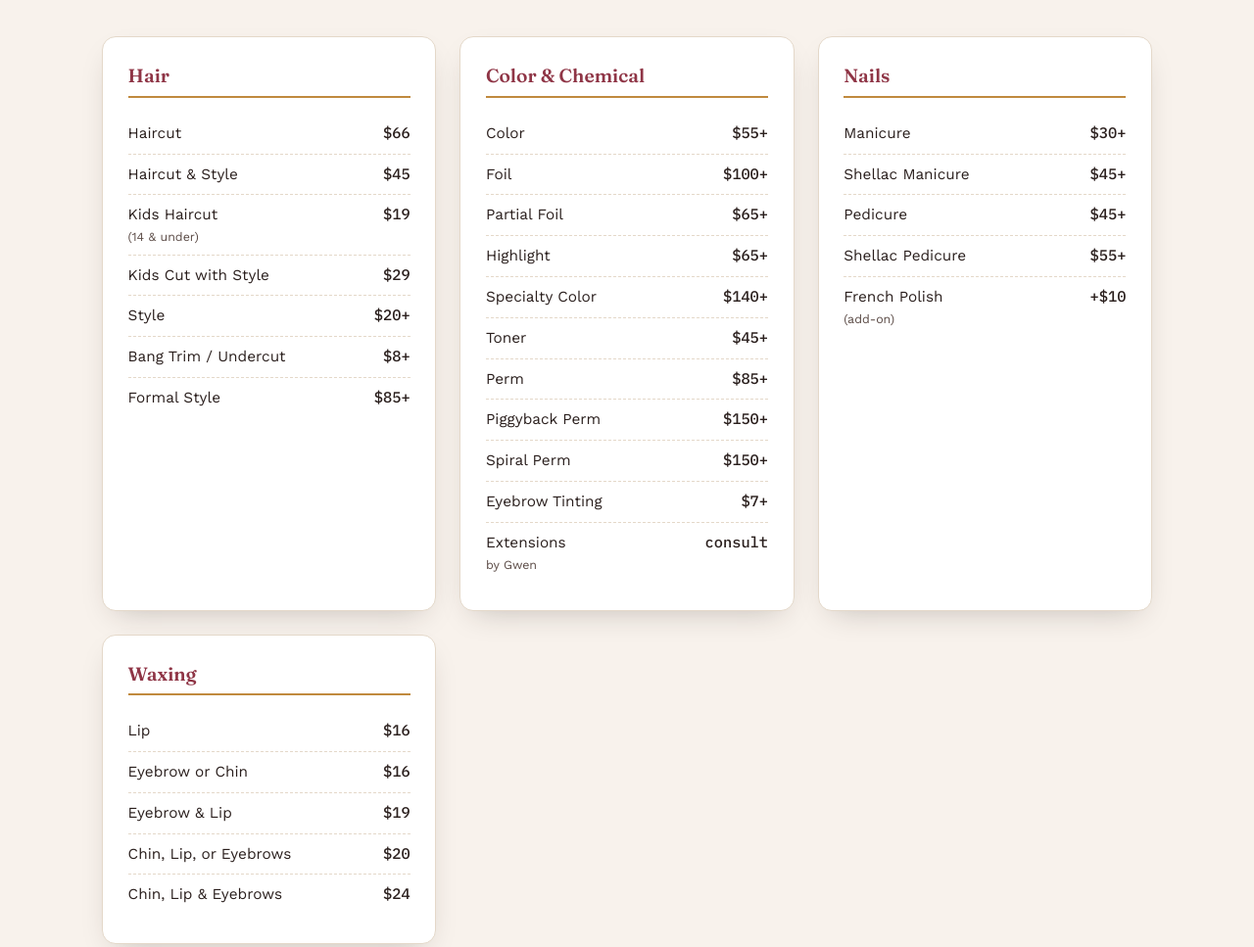
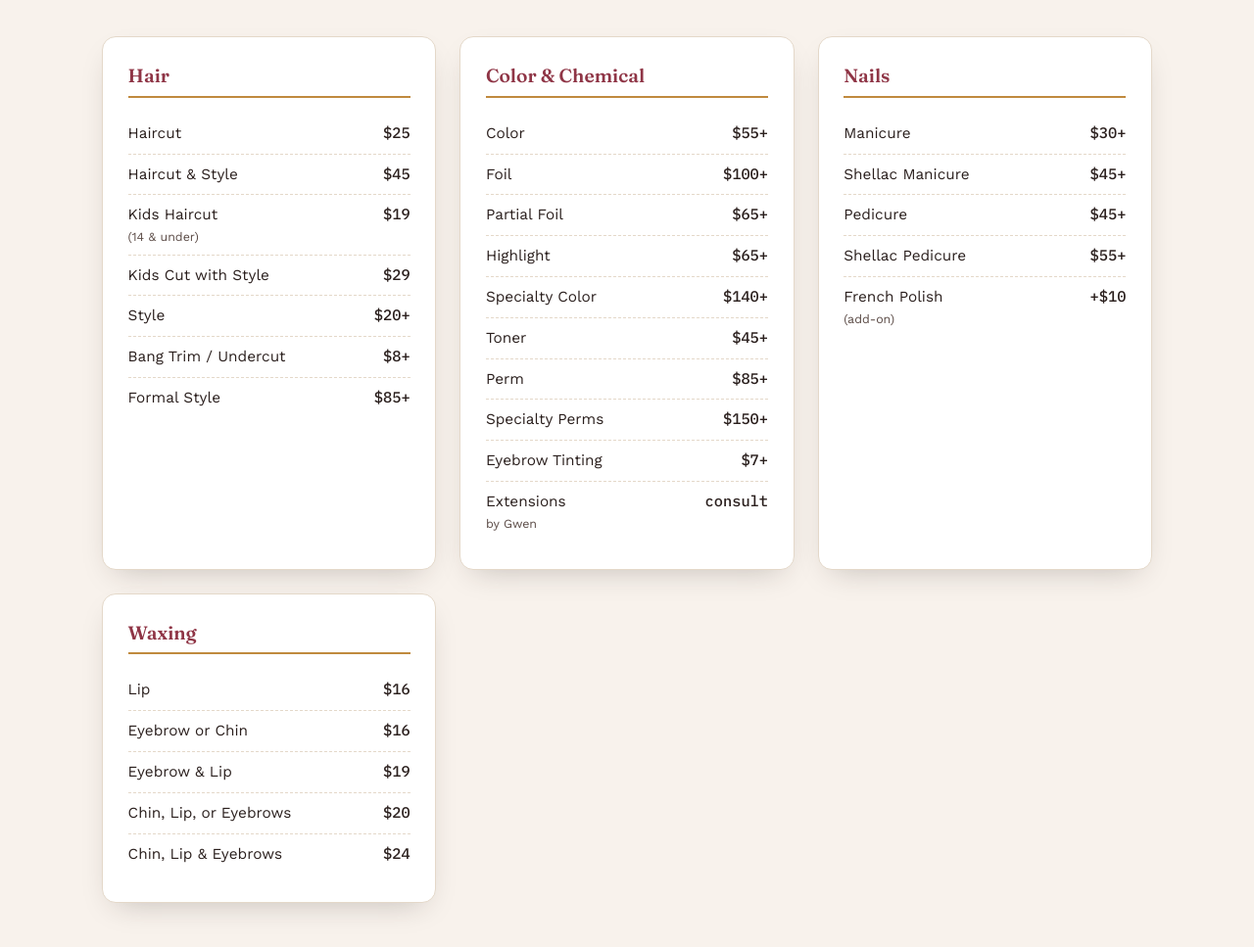
Before and after one commit to infinityhairsalon/website, a website: page index.html in a window 1280 px wide. Shown: the part 1053-2020 px from the top of the page at 98% size. Drawn offline with nearby package versions, Linux system fonts and the light colour scheme.

Commit message:
Updated pricing and wording

```diff
--- a/index.html
+++ b/index.html
@@ -105,7 +105,7 @@
         <article class="menu-card">
           <h3>Hair</h3>
           <ul class="price-list">
-            <li><span class="item">Haircut</span><span class="price">$66</span></li>
+            <li><span class="item">Haircut</span><span class="price">$25</span></li>
             <li><span class="item">Haircut &amp; Style</span><span class="price">$45</span></li>
             <li><span class="item">Kids Haircut <small>(14 &amp; under)</small></span><span class="price">$19</span></li>
             <li><span class="item">Kids Cut with Style</span><span class="price">$29</span></li>
@@ -125,8 +125,7 @@
             <li><span class="item">Specialty Color</span><span class="price">$140+</span></li>
             <li><span class="item">Toner</span><span class="price">$45+</span></li>
             <li><span class="item">Perm</span><span class="price">$85+</span></li>
-            <li><span class="item">Piggyback Perm</span><span class="price">$150+</span></li>
-            <li><span class="item">Spiral Perm</span><span class="price">$150+</span></li>
+            <li><span class="item">Specialty Perms</span><span class="price">$150+</span></li>
             <li><span class="item">Eyebrow Tinting</span><span class="price">$7+</span></li>
             <li><span class="item">Extensions <small>by Gwen</small></span><span class="price">consult</span></li>
           </ul>
@@ -174,7 +173,7 @@
         <div class="policy-card">
           <svg aria-hidden="true" viewBox="0 0 24 24" width="28" height="28"><path fill="currentColor" d="M19 4h-1V2h-2v2H8V2H6v2H5a2 2 0 0 0-2 2v14a2 2 0 0 0 2 2h14a2 2 0 0 0 2-2V6a2 2 0 0 0-2-2Zm0 16H5V9h14Z"/></svg>
           <h3>Saturday appointments</h3>
-          <p>Saturdays are reserved for existing customers and special events, and require a deposit to book.</p>
+          <p>Saturdays are reserved special events and existing customers only; deposit required to book.</p>
         </div>
         <div class="policy-card">
           <svg aria-hidden="true" viewBox="0 0 24 24" width="28" height="28"><path fill="currentColor" d="M12 2a10 10 0 1 0 10 10A10 10 0 0 0 12 2Zm1 15h-2v-2h2Zm0-4h-2V7h2Z"/></svg>
```
